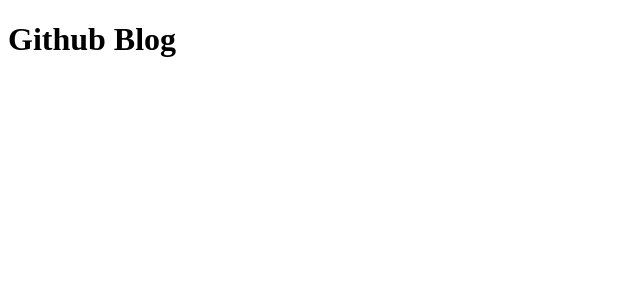
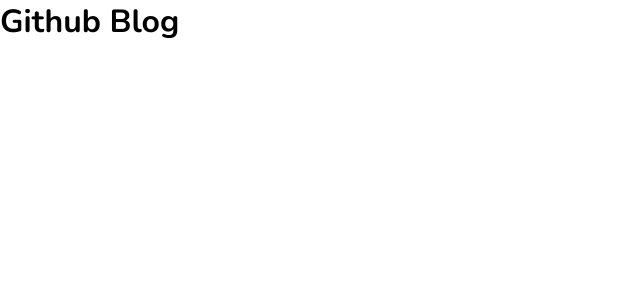
Before and after one commit to ThiagoLG/github-blog, a React (Vite) app: page / in a window 1280 px wide. Shown: the top 300 px of the page, without its empty margins (0-640 px from the left). Built offline with nearby package versions, Linux system fonts and the light colour scheme.

Commit message:
chore: Initial project configurations
* Configured eslint actions based on rocketseat template;
* Installed font;
* Installed styled components + configured;
* Created default theme with variables
* Created "pages" structure with "Blog" page (both without implementation);

```diff
--- a/index.html
+++ b/index.html
@@ -1,13 +1,20 @@
 <!doctype html>
 <html lang="en">
+
 <head>
   <meta charset="UTF-8" />
+  <link rel="preconnect" href="https://fonts.googleapis.com">
+  <link rel="preconnect" href="https://fonts.gstatic.com" crossorigin>
+  <link href="https://fonts.googleapis.com/css2?family=Nunito:ital,wght@0,400;0,700;1,400;1,700&display=swap"
+    rel="stylesheet">
   <link rel="icon" type="image/svg+xml" href="/vite.svg" />
   <meta name="viewport" content="width=device-width, initial-scale=1.0" />
   <title>Github Blog</title>
 </head>
+
 <body>
   <div id="root"></div>
   <script type="module" src="/src/main.tsx"></script>
 </body>
+
 </html>
--- a/src/App.tsx
+++ b/src/App.tsx
@@ -1,8 +1,14 @@
+import { ThemeProvider } from 'styled-components'
+import { defaultTheme } from './styles/theme/default'
+import { GlobalStyles } from './styles/global'
+
 export function App() {
-
   return (
     <>
-      <h1>Github Blog</h1>
+      <ThemeProvider theme={defaultTheme}>
+        <GlobalStyles />
+        <h1>Github Blog</h1>
+      </ThemeProvider>
     </>
   )
 }
--- /dev/null
+++ b/src/styles/global.ts
@@ -0,0 +1,10 @@
+import { createGlobalStyle } from 'styled-components'
+
+export const GlobalStyles = createGlobalStyle`
+* {
+  margin:0;
+  padding: 0;
+  box-sizing: border-box;
+  font-family: 'Nunito', sans-serif;
+ }
+`
--- /dev/null
+++ b/src/styles/theme/default.ts
@@ -0,0 +1,14 @@
+export const defaultTheme = {
+  white: '#fff',
+  blue: '#3294F8',
+  'base-title': '#E7EDF4',
+  'base-subtitle': '#C4D4E3',
+  'base-text': '#AFC2D4',
+  'base-span': '#7B96B2',
+  'base-label': '#3A536B',
+  'base-border': '#1C2F41',
+  'base-post': '#112131',
+  'base-profile': '#0B1B2B',
+  'base-background': '#071422',
+  'base-input': '#040F1A',
+}
```
Also changed, not shown: package.json (+7 -1 lines), src/pages/Blog/index.tsx (added, +7 -0 lines), .eslintrc.cjs, src/pages/Blog/styles.ts (added), 1 other file (tests, documents, lock files or other folders). Lines whose indentation alone changed are shown as unchanged.
